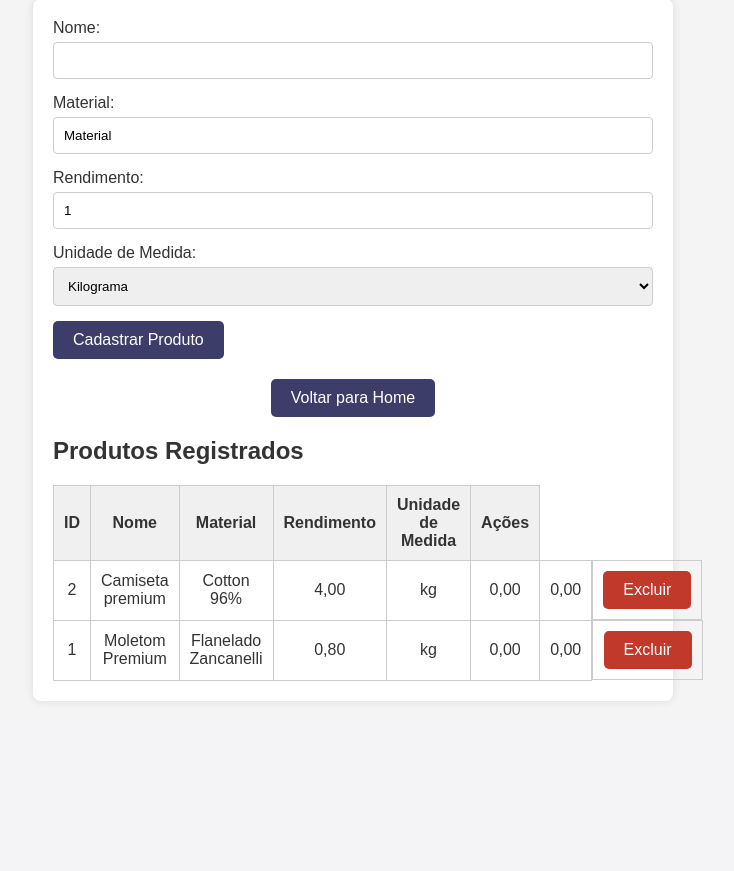
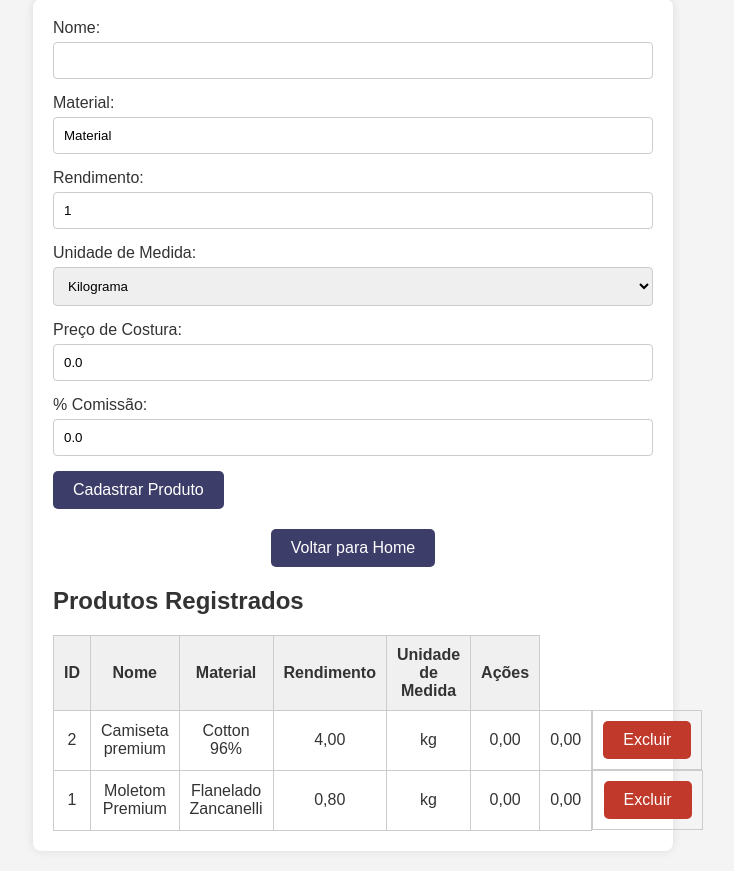
Before and after one commit to siqmath/kqapp, a Django app: page /gerenciar_produtos/ in a window 1280 px wide. Shown: the part 141-1012 px from the top of the page, without its empty margins (287-1021 px from the left). Before the commit the page ends 843 px from the top, so only its background shows below. Run offline with Django 4.2, Linux system fonts and the light colour scheme; data comes from the database, SQL or seed files in the repository.

Commit message:
gerenciar produtos atualizado

```diff
--- a/kq_app/templates/kq_app/gerenciar_produtos.html
+++ b/kq_app/templates/kq_app/gerenciar_produtos.html
@@ -118,6 +118,15 @@
             <label for="{{ form.unidade_medida.id_for_label }}">Unidade de Medida:</label>
             {{ form.unidade_medida }}
         </div>
+        <div class="form-group">
+            <label for="{{ form.preco_costura.id_for_label }}">Preço de Costura:</label>
+            {{ form.preco_costura }}
+        </div>
+
+        <div class="form-group">
+            <label for="{{ form.percentual_comissao.id_for_label }}">% Comissão:</label>
+            {{ form.percentual_comissao }}
+        </div>
 
         <button type="submit" class="button">Cadastrar Produto</button>
     </form>
```
